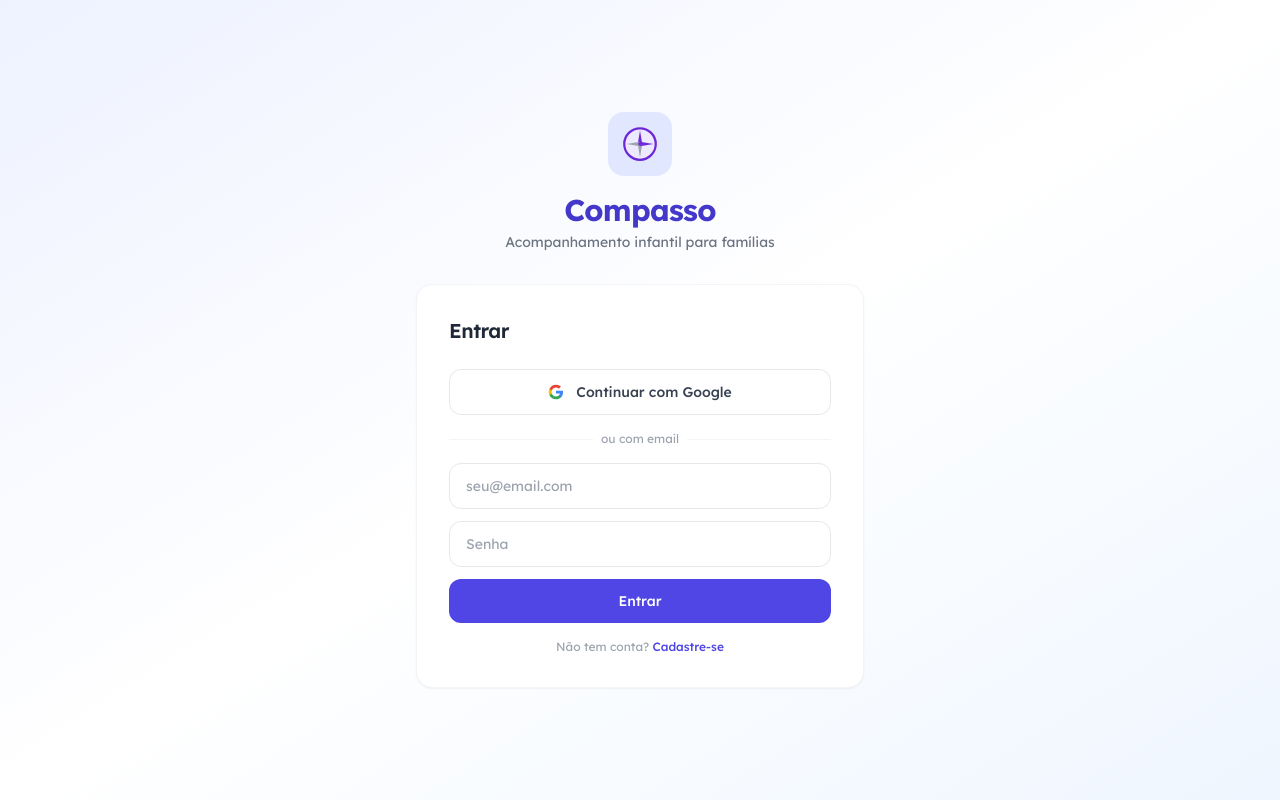
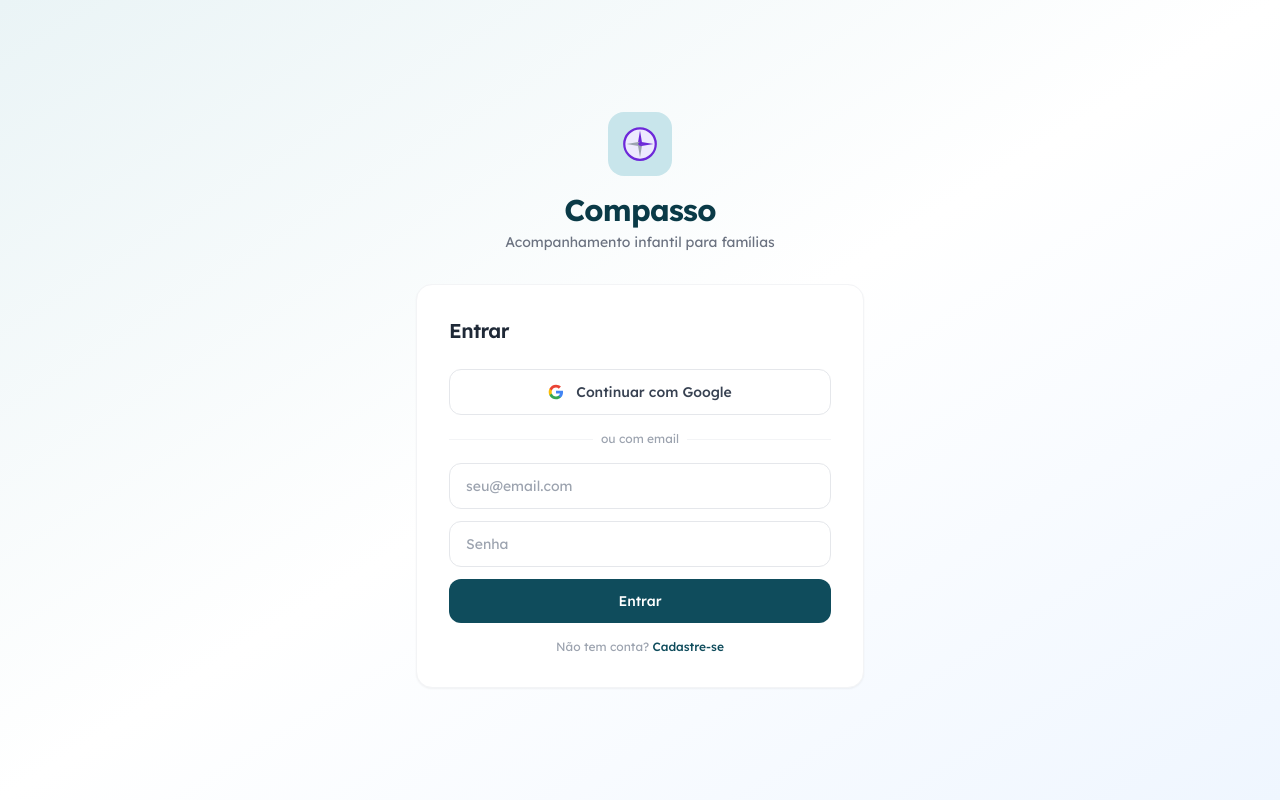
Before and after one commit to rafaelamborges/painel-semana, a React (Vite) app: page /login in a window 1280 px wide. Built offline with nearby package versions, Linux system fonts and the light colour scheme; no server answers.

Commit message:
Evolve palette to floral teal+terracotta, Fabulous-inspired dark sidebar
https://claude.ai/code/session_01X9D5cGrCA9S2Qek928uNDk

```diff
--- a/src/components/Layout.jsx
+++ b/src/components/Layout.jsx
@@ -31,10 +31,9 @@ export default function Layout() {
       <div className="flex-1 flex flex-col min-w-0 overflow-hidden">
         {/* Mobile top bar — logo + guard badge only, no hamburger */}
         <header
-          className="lg:hidden flex items-center justify-between px-4 py-3 bg-white/90 backdrop-blur-sm border-b sticky top-0 z-20"
-          style={{ borderColor: 'var(--border)' }}
+          className="lg:hidden flex items-center justify-between px-4 py-3 bg-brand-600 border-b border-brand-700/40 sticky top-0 z-20"
         >
-          <span className="font-bold text-brand-700 text-lg">Compasso</span>
+          <span className="font-bold text-white text-lg">Compasso</span>
           {guardColor && (
             <span
               className="px-2.5 py-1 rounded-full text-xs font-semibold"
--- a/src/index.css
+++ b/src/index.css
@@ -4,11 +4,12 @@
 
 @layer base {
   :root {
-    --page-bg: #F4F6FD;
-    --surface: #FFFFFF;
-    --border: #E8EDF7;
+    --page-bg:   #F7F2EA;
+    --surface:   #FFFFFF;
+    --border:    #E2D9CC;
+    --sidebar-bg: #0F4C5C;
     --radius-card: 16px;
-    --radius-btn: 12px;
+    --radius-btn:  12px;
   }
 
   html { scroll-behavior: smooth; }
@@ -17,49 +18,44 @@
     @apply font-sans antialiased;
     background-color: var(--page-bg);
     color: theme('colors.slate.900');
-    font-feature-settings: 'liga' 1, 'kern' 1;
     -webkit-font-smoothing: antialiased;
     -moz-osx-font-smoothing: grayscale;
   }
 
   h1, h2, h3, h4 { @apply font-semibold tracking-tight; }
-
   input, textarea, select { @apply font-sans; }
 }
 
 @layer components {
-  /* ── Cards ─────────────────────────────────────────── */
+  /* ── Cards ─────────────────────────────────────── */
   .card {
-    @apply bg-white rounded-2xl border shadow-card p-5;
-    border-color: var(--border);
+    @apply bg-white rounded-2xl shadow-card p-5;
+    border: 1px solid var(--border);
   }
   .card-sm {
-    @apply bg-white rounded-xl border shadow-card p-4;
-    border-color: var(--border);
+    @apply bg-white rounded-xl shadow-card p-4;
+    border: 1px solid var(--border);
   }
   .card-interactive {
     @apply card transition-all duration-200 hover:shadow-card-hover hover:-translate-y-0.5 cursor-pointer;
   }
 
-  /* ── Buttons ─────────────────────────────────────── */
+  /* ── Buttons ────────────────────────────────────── */
   .btn {
-    @apply inline-flex items-center justify-center gap-2
-           rounded-xl text-sm font-medium
+    @apply inline-flex items-center justify-center gap-2 rounded-xl text-sm font-medium
            transition-all duration-150 select-none
            focus-visible:outline-none focus-visible:ring-2 focus-visible:ring-offset-2;
   }
   .btn-primary {
-    @apply btn px-5 py-2.5
-           bg-brand-600 text-white shadow-sm
-           hover:bg-brand-700 active:bg-brand-800 active:scale-[0.98]
-           focus-visible:ring-brand-400;
+    @apply btn px-5 py-2.5 bg-warm-500 text-white shadow-sm
+           hover:bg-warm-600 active:bg-warm-700 active:scale-[0.98]
+           focus-visible:ring-warm-400;
   }
   .btn-secondary {
-    @apply btn px-5 py-2.5
-           bg-white text-slate-700 border shadow-sm
-           hover:bg-slate-50 hover:border-slate-300 active:bg-slate-100 active:scale-[0.98]
+    @apply btn px-5 py-2.5 bg-white text-slate-700 shadow-sm
+           hover:bg-slate-50 active:bg-slate-100 active:scale-[0.98]
            focus-visible:ring-slate-300;
-    border-color: var(--border);
+    border: 1px solid var(--border);
   }
   .btn-ghost {
     @apply btn px-3 py-2 text-slate-500
@@ -67,24 +63,28 @@
            focus-visible:ring-slate-300;
   }
   .btn-danger {
-    @apply btn px-5 py-2.5
-           bg-red-50 text-red-600 border border-red-100 shadow-sm
+    @apply btn px-5 py-2.5 bg-red-50 text-red-600 shadow-sm
            hover:bg-red-100 active:scale-[0.98]
            focus-visible:ring-red-300;
+    border: 1px solid theme('colors.red.100');
   }
   .btn-icon {
     @apply btn p-2 rounded-xl text-slate-500
            hover:bg-slate-100 hover:text-slate-700
            focus-visible:ring-slate-300;
   }
+  .btn-teal {
+    @apply btn px-5 py-2.5 bg-brand-600 text-white shadow-sm
+           hover:bg-brand-700 active:bg-brand-800 active:scale-[0.98]
+           focus-visible:ring-brand-400;
+  }
 
   /* ── Inputs ─────────────────────────────────────── */
   .input {
-    @apply w-full px-4 py-3 rounded-xl text-sm text-slate-900
-           bg-white border placeholder:text-slate-400
-           transition-all duration-150
+    @apply w-full px-4 py-3 rounded-xl text-sm text-slate-900 bg-white
+           placeholder:text-slate-400 transition-all duration-150
            focus:outline-none focus:ring-2 focus:ring-brand-400/40 focus:border-brand-400;
-    border-color: var(--border);
+    border: 1px solid var(--border);
   }
   .input-label {
     @apply block text-xs font-medium text-slate-500 mb-1.5;
@@ -97,44 +97,53 @@
   }
 
   /* ── Badges ─────────────────────────────────────── */
-  .badge {
-    @apply inline-flex items-center gap-1 px-2 py-0.5 rounded-full text-xs font-medium;
-  }
-  .badge-brand  { @apply badge bg-brand-50 text-brand-700; }
+  .badge { @apply inline-flex items-center gap-1 px-2 py-0.5 rounded-full text-xs font-medium; }
+  .badge-brand  { @apply badge bg-brand-50  text-brand-700; }
+  .badge-warm   { @apply badge bg-warm-50   text-warm-700; }
   .badge-green  { @apply badge bg-emerald-50 text-emerald-700; }
-  .badge-amber  { @apply badge bg-amber-50 text-amber-700; }
-  .badge-red    { @apply badge bg-red-50 text-red-600; }
+  .badge-sage   { @apply badge bg-sage-100  text-sage-500; }
+  .badge-amber  { @apply badge bg-amber-50  text-amber-700; }
+  .badge-red    { @apply badge bg-red-50    text-red-600; }
   .badge-slate  { @apply badge bg-slate-100 text-slate-600; }
 
-  /* ── Typography helpers ────────────────────────── */
+  /* ── Typography ─────────────────────────────────── */
   .page-title    { @apply text-2xl font-bold text-slate-900 tracking-tight; }
   .section-title { @apply text-sm font-semibold text-slate-800; }
   .label-muted   { @apply text-xs font-medium text-slate-500; }
   .body-sm       { @apply text-sm text-slate-600; }
+  .divider       { border-top: 1px solid var(--border); }
 
-  /* ── Divider ─────────────────────────────────── */
-  .divider { @apply border-t; border-color: var(--border); }
-
-  /* ── Nav item (sidebar) ───────────────────────── */
+  /* ── Sidebar nav (DARK TEAL context) ────────────── */
   .nav-item {
     @apply flex items-center gap-3 px-3 py-2.5 rounded-xl text-sm font-medium
-           text-slate-600 transition-all duration-150
-           hover:bg-slate-100 hover:text-slate-900;
+           transition-all duration-150;
+    color: rgba(255,255,255,0.70);
+  }
+  .nav-item:hover {
+    background: rgba(255,255,255,0.10);
+    color: rgba(255,255,255,0.95);
   }
   .nav-item-active {
-    @apply bg-brand-50 text-brand-700 font-semibold;
+    background: rgba(255,255,255,0.15);
+    color: #FFFFFF;
+    font-weight: 600;
   }
+
+  /* ── Bottom nav (LIGHT context) ─────────────────── */
+  .bottom-nav-item {
+    @apply flex-1 flex flex-col items-center gap-0.5 pt-2 pb-1 transition-colors;
+    color: theme('colors.slate.400');
+  }
+  .bottom-nav-item-active { color: theme('colors.brand.600'); }
+  .bottom-nav-icon-active { @apply bg-brand-50 rounded-xl p-1.5; }
+  .bottom-nav-icon        { @apply p-1.5; }
 }
 
 @layer utilities {
-  .scrollbar-hide {
-    scrollbar-width: none;
-    -ms-overflow-style: none;
-  }
+  .scrollbar-hide { scrollbar-width: none; -ms-overflow-style: none; }
   .scrollbar-hide::-webkit-scrollbar { display: none; }
-
-  .safe-b  { padding-bottom: env(safe-area-inset-bottom, 0px); }
-  .safe-t  { padding-top: env(safe-area-inset-top, 0px); }
-
+  .safe-b { padding-bottom: env(safe-area-inset-bottom, 0px); }
+  .safe-t { padding-top:    env(safe-area-inset-top, 0px); }
   .text-balance { text-wrap: balance; }
+  .bg-page { background-color: var(--page-bg); }
 }
--- a/src/pages/Dashboard.jsx
+++ b/src/pages/Dashboard.jsx
@@ -85,17 +85,25 @@ export default function Dashboard() {
 
       {/* Guard card */}
       {guardColor && (
-        <div className="rounded-2xl p-5 flex items-center gap-4" style={{ backgroundColor: guardColor.lightHex }}>
-          <div className="w-11 h-11 rounded-xl flex items-center justify-center text-xl" style={{ backgroundColor: guardColor.hex + '30' }}>
+        <div
+          className="rounded-2xl p-5 flex items-center gap-4 relative overflow-hidden"
+          style={{ background: `linear-gradient(135deg, ${guardColor.hex}15 0%, ${guardColor.hex}30 100%)`, border: `1px solid ${guardColor.hex}30` }}
+        >
+          {/* Decorative circle */}
+          <div className="absolute -right-4 -top-4 w-24 h-24 rounded-full opacity-10"
+            style={{ backgroundColor: guardColor.hex }} />
+          <div className="w-11 h-11 rounded-xl flex items-center justify-center text-xl flex-shrink-0"
+            style={{ backgroundColor: guardColor.hex + '25' }}>
             {currentGuard === 'mother' ? '💙' : '💚'}
           </div>
-          <div>
+          <div className="flex-1 min-w-0">
             <p className="label-muted">Guarda esta semana</p>
             <p className="text-lg font-bold" style={{ color: guardColor.hex }}>{guardLabel}</p>
-            {child && <p className="body-sm">{child.name} está com {guardLabel} até segunda-feira</p>}
+            {child && <p className="body-sm truncate">{child.name} está com {guardLabel}</p>}
           </div>
-          <Link to="/guarda" className="ml-auto text-xs font-medium hover:underline" style={{ color: guardColor.hex }}>
-            Ver calendário →
+          <Link to="/guarda" className="ml-auto text-xs font-semibold hover:underline flex-shrink-0"
+            style={{ color: guardColor.hex }}>
+            Ver →
           </Link>
         </div>
       )}
--- a/tailwind.config.js
+++ b/tailwind.config.js
@@ -5,17 +5,46 @@ export default {
     extend: {
       colors: {
         brand: {
-          50:  '#EEF2FF',
-          100: '#E0E7FF',
-          200: '#C7D2FE',
-          300: '#A5B4FC',
-          400: '#818CF8',
-          500: '#6366F1',
-          600: '#4F46E5',
-          700: '#4338CA',
-          800: '#3730A3',
-          900: '#312E81',
-          950: '#1E1B4B',
+          50:  '#EAF4F6',
+          100: '#C8E5EB',
+          200: '#90CBD5',
+          300: '#52ACBC',
+          400: '#2A8FA3',
+          500: '#1A7A8C',
+          600: '#0F4C5C',   // primary structural
+          700: '#0A3A47',
+          800: '#072D38',
+          900: '#041F27',
+          950: '#021419',
+        },
+        warm: {
+          50:  '#FEF5EE',
+          100: '#FDEBD8',
+          200: '#FCD4B1',
+          300: '#FFB27D',
+          400: '#F0875A',
+          500: '#C85D3D',   // terracotta CTA
+          600: '#A84832',
+          700: '#8A3727',
+        },
+        sage: {
+          50:  '#F2F7F2',
+          100: '#E0EDE1',
+          200: '#C0D4C2',
+          300: '#98B89A',
+          400: '#7AA07C',
+          500: '#5F8A62',
+        },
+        cream: {
+          50:  '#FFFDF7',
+          100: '#FFF8ED',
+          200: '#FFE6A7',
+          300: '#FFD56B',
+        },
+        steel: {
+          300: '#8AACBE',
+          400: '#5D7A8C',
+          500: '#4A6475',
         },
         mom: {
           light: '#dbeafe',
@@ -32,10 +61,10 @@ export default {
         sans: ['Lexend', 'system-ui', 'sans-serif'],
       },
       boxShadow: {
-        'card':       '0 1px 3px 0 rgba(16,24,60,0.04), 0 4px 16px 0 rgba(16,24,60,0.05)',
-        'card-hover': '0 4px 8px -1px rgba(16,24,60,0.06), 0 12px 28px -3px rgba(16,24,60,0.09)',
-        'nav':        '0 -1px 0 0 rgba(16,24,60,0.06), 0 -4px 16px 0 rgba(16,24,60,0.03)',
-        'modal':      '0 24px 64px -12px rgba(16,24,60,0.18)',
+        'card':       '0 1px 3px 0 rgba(15,76,92,0.05), 0 4px 16px 0 rgba(15,76,92,0.07)',
+        'card-hover': '0 4px 8px -1px rgba(15,76,92,0.08), 0 12px 28px -3px rgba(15,76,92,0.12)',
+        'nav':        '0 -1px 0 0 rgba(15,76,92,0.08), 0 -4px 16px 0 rgba(15,76,92,0.04)',
+        'modal':      '0 24px 64px -12px rgba(15,76,92,0.20)',
       },
       borderRadius: {
         '2.5xl': '20px',
```
Also changed, not shown: src/components/BottomNav.jsx (+3 -6 lines), src/components/Sidebar.jsx (+10 -14 lines).
